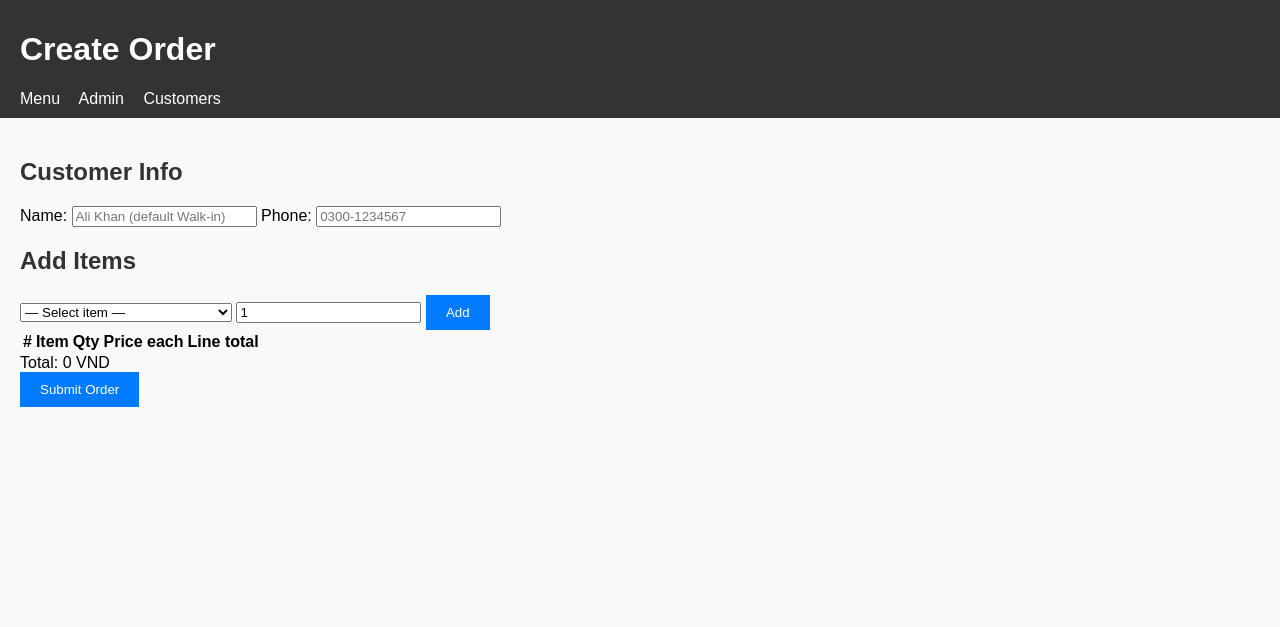
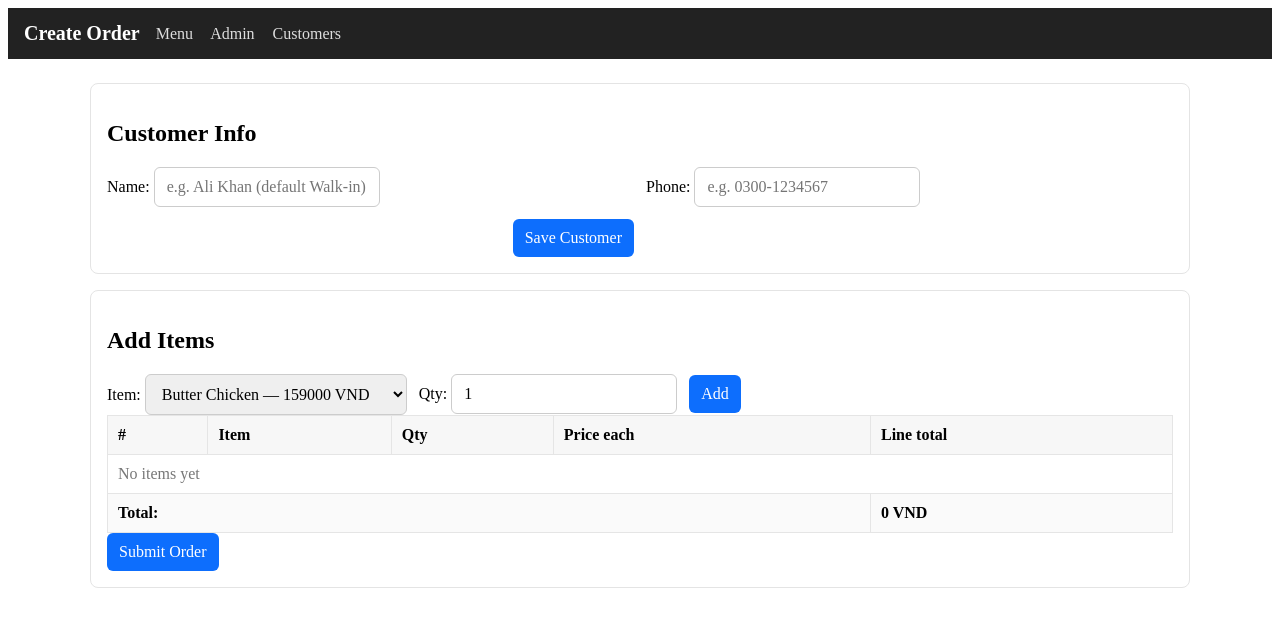
Before and after one commit to marribaloch/Indian-food, a Flask app: page /order in a window 1280 px wide. Shown: the top 627 px of the page. Run offline with Flask 3, Linux system fonts and the light colour scheme; data comes from the database, SQL or seed files in the repository; lists and menus that the app fills with data are empty.

Commit message:
Update styles and add customers page

```diff
--- a/static/style.css
+++ b/static/style.css
@@ -1,56 +1,26 @@
-body {
-    font-family: Arial, sans-serif;
-    background-color: #f9f9f9;
-    margin: 0;
-    padding: 0;
-}
+/* --- Layout helpers --- */
+.container { max-width: 1100px; margin: 24px auto; padding: 0 16px; }
+.appbar { background:#222; color:#fff; padding:14px 16px; display:flex; align-items:center; gap:16px; }
+.appbar h1 { margin:0; font-size:20px; }
+.appbar h1 a { color:#fff; text-decoration:none; }
+.appbar nav a { color:#ddd; margin-right:14px; text-decoration:none; }
+.appbar nav a:hover { color:#fff; text-decoration:underline; }
 
-header {
-    background-color: #333;
-    padding: 10px 20px;
-    color: white;
-}
+.card { background:#fff; border:1px solid #e4e4e4; border-radius:8px; padding:16px; margin-bottom:16px; }
+.row { display:flex; gap:12px; align-items:center; }
+.row.wrap { flex-wrap:wrap; }
+.row.end { justify-content:flex-end; }
+.grid-2 { display:grid; grid-template-columns:1fr 1fr; gap:12px; }
+@media (max-width: 720px){ .grid-2 { grid-template-columns:1fr; } }
 
-header h1 a {
-    color: white;
-    text-decoration: none;
-}
+input, select, button { padding:10px 12px; border:1px solid #ccc; border-radius:6px; font:inherit; }
+button.primary, button { background:#0d6efd; color:#fff; border:none; cursor:pointer; }
+button:hover { filter:brightness(0.95); }
 
-nav a {
-    margin-right: 15px;
-    color: #fff;
-    text-decoration: none;
-}
-
-nav a:hover {
-    text-decoration: underline;
-}
-
-main {
-    padding: 20px;
-}
-
-h2 {
-    color: #333;
-}
-
-ul {
-    list-style: none;
-    padding: 0;
-}
-
-li {
-    margin-bottom: 10px;
-}
-
-button {
-    padding: 10px 20px;
-    background-color: #007BFF;
-    color: white;
-    border: none;
-    cursor: pointer;
-}
-
-button:hover {
-    background-color: #0056b3;
-}
+.table { width:100%; border-collapse:collapse; background:#fff; }
+.table th, .table td { border:1px solid #e5e5e5; padding:10px; text-align:left; }
+.table thead th { background:#f7f7f7; }
+.table tfoot td { background:#fafafa; }
+.right { text-align:right; }
+.muted { color:#777; }
+.alert.success { background:#e9f7ef; border:1px solid #c8ebd6; padding:10px 12px; border-radius:6px; margin:12px 0; }
--- a/templates/order.html
+++ b/templates/order.html
@@ -1,113 +1,97 @@
 <!doctype html>
 <html lang="en">
 <head>
-    <meta charset="utf-8" />
-    <meta name="viewport" content="width=device-width,initial-scale=1" />
+  <meta charset="utf-8"/>
+  <meta name="viewport" content="width=device-width,initial-scale=1"/>
   <title>Create Order</title>
-    <!-- CSS from static -->
   <link rel="stylesheet" href="{{ url_for('static', filename='style.css') }}">
 </head>
 <body>
-    <header>
-      <h1><a href="/">Create Order</a></h1>
+<header class="appbar">
+  <h1><a href="/order">Create Order</a></h1>
   <nav>
-        <a href="{{ url_for('menu') }}">Menu</a>
-        <a href="{{ url_for('admin_view') }}">Admin</a>
-        <a href="{{ url_for('customers_view') }}">Customers</a>
+    <a href="/menu">Menu</a>
+    <a href="/admin">Admin</a>
+    <a href="/customers">Customers</a>
   </nav>
 </header>
 
-    <main>
+<main class="container">
+  {% if message %}
+    <div class="alert success">{{ message }}</div>
+  {% endif %}
+
+  <section class="card">
     <h2>Customer Info</h2>
-      <div>
-        <label>Name: <input id="custName" placeholder="Ali Khan (default Walk-in)" /></label>
-        <label>Phone: <input id="custPhone" placeholder="0300-1234567" /></label>
+    <form method="post" action="/order" class="grid-2">
+      <input type="hidden" name="action" value="set_customer">
+      <label>
+        Name:
+        <input name="customer_name" placeholder="e.g. Ali Khan (default Walk-in)" value="{{ customer_name or '' }}">
+      </label>
+      <label>
+        Phone:
+        <input name="customer_phone" placeholder="e.g. 0300-1234567" value="{{ customer_phone or '' }}">
+      </label>
+      <div class="row end">
+        <button type="submit">Save Customer</button>
       </div>
+    </form>
+  </section>
 
+  <section class="card">
     <h2>Add Items</h2>
-      <div>
-        <select id="item">
-          <option value="" disabled selected>— Select item —</option>
+    <form method="post" action="/order" class="row wrap">
+      <input type="hidden" name="action" value="add_line">
+      <label>
+        Item:
+        <select name="item_id" required>
           {% for it in items %}
-            <option value="{{ it.id }}" data-price="{{ it.price }}">
-              {{ it.name }} — {{ it.price }} VND
-            </option>
+            <option value="{{ it.id }}">{{ it.name }} — {{ it.price }} VND</option>
           {% endfor %}
         </select>
-        <input id="qty" type="number" min="1" value="1" />
-        <button id="add">Add</button>
-      </div>
+      </label>
+      <label>
+        Qty:
+        <input type="number" min="1" step="1" name="qty" value="1" required>
+      </label>
+      <button type="submit">Add</button>
+    </form>
 
-      <table id="cartTable">
-        <thead><tr><th>#</th><th>Item</th><th>Qty</th><th>Price each</th><th>Line total</th></tr></thead>
-        <tbody></tbody>
+    <table class="table">
+      <thead>
+        <tr>
+          <th>#</th><th>Item</th><th>Qty</th><th>Price each</th><th>Line total</th>
+        </tr>
+      </thead>
+      <tbody>
+        {% if cart and cart|length > 0 %}
+          {% for ln in cart %}
+            <tr>
+              <td>{{ loop.index }}</td>
+              <td>{{ ln.name }}</td>
+              <td>{{ ln.qty }}</td>
+              <td>{{ ln.price }}</td>
+              <td>{{ ln.qty * ln.price }}</td>
+            </tr>
+          {% endfor %}
+        {% else %}
+          <tr><td colspan="5" class="muted">No items yet</td></tr>
+        {% endif %}
+      </tbody>
+      <tfoot>
+        <tr>
+          <td colspan="4" class="right"><strong>Total:</strong></td>
+          <td><strong>{{ total or 0 }} VND</strong></td>
+        </tr>
+      </tfoot>
     </table>
 
-      <div class="total">Total: <span id="grand">0</span> VND</div>
-      <button id="submit">Submit Order</button>
-      <div id="msg"></div>
+    <form method="post" action="/order" class="row">
+      <input type="hidden" name="action" value="submit_order">
+      <button type="submit" class="primary">Submit Order</button>
+    </form>
+  </section>
 </main>
-
-    <script>
-      const items = {{ items|tojson }};
-      const cart = [];
-      const sel = document.getElementById('item');
-      const qty = document.getElementById('qty');
-      const nameInput = document.getElementById('custName');
-      const phoneInput = document.getElementById('custPhone');
-      const addBtn = document.getElementById('add');
-      const tableBody = document.querySelector('#cartTable tbody');
-      const grand = document.getElementById('grand');
-      const msg = document.getElementById('msg');
-
-      function render() {
-        tableBody.innerHTML = '';
-        let total = 0;
-        cart.forEach((c, i) => {
-          const line = c.qty * c.price;
-          total += line;
-          const tr = document.createElement('tr');
-          tr.innerHTML = `<td>${i+1}</td><td>${c.name}</td><td>${c.qty}</td><td>${c.price}</td><td>${line}</td>`;
-          tableBody.appendChild(tr);
-        });
-        grand.textContent = total;
-      }
-
-      addBtn.onclick = () => {
-        const id = parseInt(sel.value);
-        if (!id) { alert("Pehlay item select karein"); return; }
-        const opt = sel.options[sel.selectedIndex];
-        const name = opt.text.split(' — ')[0];
-        const price = parseInt(opt.dataset.price);
-        const q = parseInt(qty.value || "1");
-        if (q <= 0) return;
-        cart.push({ menu_item_id: id, name, price, qty: q });
-        render();
-      };
-
-      document.getElementById('submit').onclick = async () => {
-        if (!cart.length) { msg.textContent = "Add at least one item"; return; }
-        msg.textContent = "Submitting...";
-        const payload = {
-          items: cart,
-          customer_name: nameInput.value.trim(),
-          phone: phoneInput.value.trim()
-        };
-        try {
-          const res = await fetch('/api/orders', {
-            method: 'POST',
-            headers: {'Content-Type':'application/json'},
-            body: JSON.stringify(payload)
-          });
-          const data = await res.json();
-          if (data.ok) {
-            msg.textContent = `Order #${data.order_id} created. Total: ${data.total} VND`;
-            cart.length = 0; render(); nameInput.value=''; phoneInput.value='';
-          } else {
-            msg.textContent = data.error || "Failed";
-          }
-        } catch (e) { msg.textContent = e.message; }
-      };
-    </script>
 </body>
 </html>
```
Also changed, not shown: templates/admin.html (+23 -24 lines), templates/customers.html (+18 -22 lines). Lines whose indentation alone changed are shown as unchanged.
